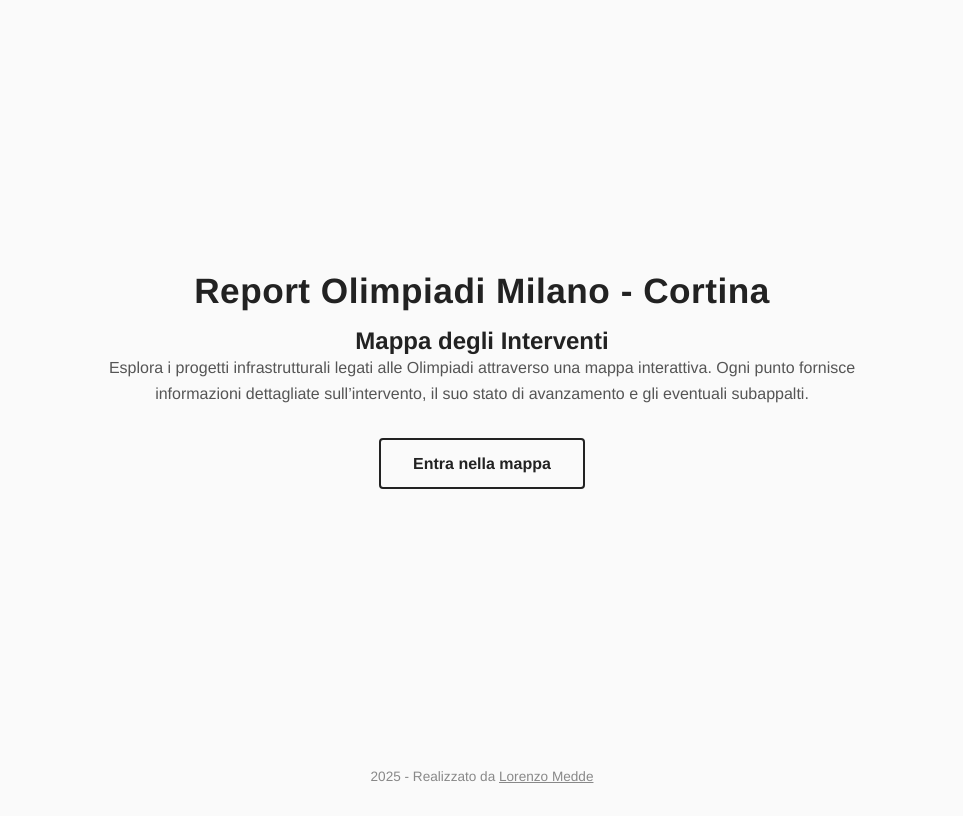
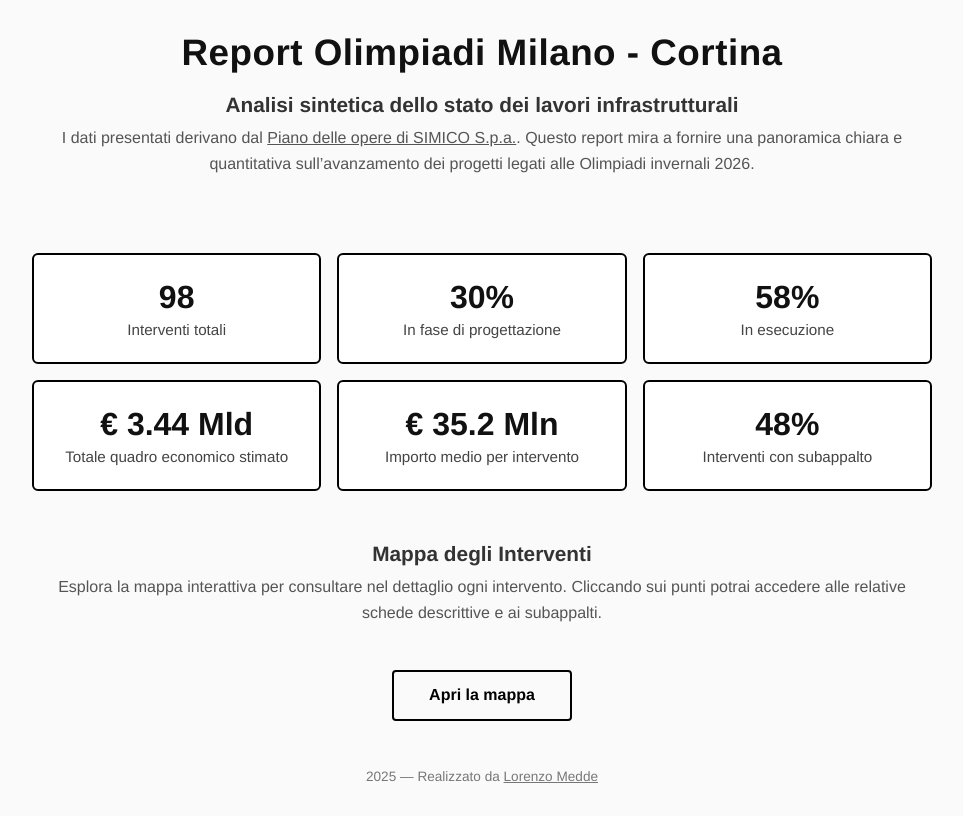
Before and after one commit to Loremedde/olimpiadi, a plain HTML site: page docs/index.html in a window 1280 px wide. Shown: the whole page, without its empty margins (158-1121 px from the left). Drawn offline with Linux system fonts and the light colour scheme.

Commit message:
Modifica home con alcuni dati interessanti

```diff
--- a/docs/index.html
+++ b/docs/index.html
@@ -5,45 +5,82 @@
   <meta name="viewport" content="width=device-width, initial-scale=1.0">
   <title>Report dati Olimpiadi</title>
   <style>
-    /* Reset e base */
     * { margin: 0; padding: 0; box-sizing: border-box; }
     body {
       font-family: "Helvetica Neue", Helvetica, Arial, sans-serif;
       background: #fafafa;
-      color: #222;
+      color: #111;
       display: flex;
       flex-direction: column;
       align-items: center;
-      justify-content: center;
+      justify-content: flex-start;
       min-height: 100vh;
       text-align: center;
-      padding: 2rem;
+      padding: 2rem 1rem;
     }
 
     header {
-      max-width: 800px;
-      margin-bottom: 2.5rem;
+      max-width: 900px;
+      margin-bottom: 2rem;
     }
 
     h1 {
-      font-size: 2.2rem;
+      font-size: 2.3rem;
       letter-spacing: 0.5px;
-      margin-bottom: 1rem;
+      margin-bottom: 0.5rem;
+    }
+
+    h2 {
+      font-size: 1.3rem;
+      margin: 1.2rem 0 0.5rem;
+      color: #333;
     }
 
     p {
       font-size: 1rem;
       color: #555;
       line-height: 1.6;
+      margin-bottom: 0.8rem;
     }
 
-    /* Pulsante principale */
+    .stats-grid {
+      display: grid;
+      grid-template-columns: repeat(auto-fit, minmax(220px, 1fr));
+      gap: 1rem;
+      margin: 2rem auto;
+      max-width: 900px;
+      width: 100%;
+    }
+
+    .stat-box {
+      border: 2px solid #000;
+      background: #fff;
+      padding: 1.5rem 1rem;
+      border-radius: 6px;
+      transition: transform 0.2s ease;
+    }
+
+    .stat-box:hover {
+      transform: scale(1.02);
+    }
+
+    .stat-value {
+      font-size: 2rem;
+      font-weight: bold;
+      margin-bottom: 0.3rem;
+    }
+
+    .stat-label {
+      font-size: 0.95rem;
+      color: #444;
+    }
+
     a.button {
       display: inline-block;
       margin-top: 2rem;
-      padding: 0.9rem 2rem;
-      border: 2px solid #222;
-      color: #222;
+      padding: 0.9rem 2.2rem;
+      border: 2px solid #000;
+      color: #000;
       text-decoration: none;
       font-size: 1rem;
       font-weight: 600;
@@ -52,30 +89,26 @@
     }
 
     a.button:hover {
-      background: #222;
+      background: #000;
       color: #fff;
     }
 
     footer {
-      position: absolute;
-      bottom: 1rem;
+      margin-top: 3rem;
       font-size: 0.85rem;
-      color: #888;
+      color: #777;
+    }
+
+    a.link {
+      color: inherit;
+      text-decoration: underline;
     }
 
     /* Responsive */
     @media (max-width: 600px) {
-      body {
-        padding: 1.5rem;
-      }
-
-      h1 {
-        font-size: 1.8rem;
-      }
-
-      a.button {
-        width: 80%;
-      }
+      h1 { font-size: 1.9rem; }
+      .stat-value { font-size: 1.6rem; }
+      body { padding: 1.5rem; }
     }
   </style>
 </head>
@@ -83,17 +116,52 @@
 
   <header>
     <h1>Report Olimpiadi Milano - Cortina</h1>
+    <h2>Analisi sintetica dello stato dei lavori infrastrutturali</h2>
+    <p>
+      I dati presentati derivano dal <a class="link" href="https://www.simico.it/piano-delle-opere/" target="_blank">Piano delle opere di SIMICO S.p.a.</a>.
+      Questo report mira a fornire una panoramica chiara e quantitativa sull’avanzamento dei progetti legati alle Olimpiadi invernali 2026.
+    </p>
+  </header>
 
+  <!-- Sezione statistiche chiave -->
+  <section class="stats-grid">
+    <div class="stat-box">
+      <div class="stat-value">98</div>
+      <div class="stat-label">Interventi totali</div>
+    </div>
+    <div class="stat-box">
+      <div class="stat-value">30%</div>
+      <div class="stat-label">In fase di progettazione</div>
+    </div>
+    <div class="stat-box">
+      <div class="stat-value">58%</div>
+      <div class="stat-label">In esecuzione</div>
+    </div>
+    <div class="stat-box">
+      <div class="stat-value">€ 3.44 Mld</div>
+      <div class="stat-label">Totale quadro economico stimato</div>
+    </div>
+    <div class="stat-box">
+      <div class="stat-value">€ 35.2 Mln</div>
+      <div class="stat-label">Importo medio per intervento</div>
+    </div>
+    <div class="stat-box">
+      <div class="stat-value">48%</div>
+      <div class="stat-label">Interventi con subappalto</div>
+    </div>
+  </section>
+
+  <section style="max-width:900px;">
     <h2>Mappa degli Interventi</h2>
     <p>
-      Esplora i progetti infrastrutturali legati alle Olimpiadi attraverso una mappa interattiva.
-      Ogni punto fornisce informazioni dettagliate sull’intervento, il suo stato di avanzamento e gli eventuali subappalti.
+      Esplora la mappa interattiva per consultare nel dettaglio ogni intervento.
+      Cliccando sui punti potrai accedere alle relative schede descrittive e ai subappalti.
     </p>
-    <a href="mappa_interventi.html" class="button">Entra nella mappa</a>
-  </header>
+    <a href="mappa_interventi.html" class="button">Apri la mappa</a>
+  </section>
 
   <footer>
-    2025 - Realizzato da <a href="https://github.com/Loremedde" target="_blank" style="color:inherit;text-decoration:underline;">Lorenzo Medde</a>
+    2025 — Realizzato da <a href="https://github.com/Loremedde" target="_blank" class="link">Lorenzo Medde</a>
   </footer>
 
 </body>
```
